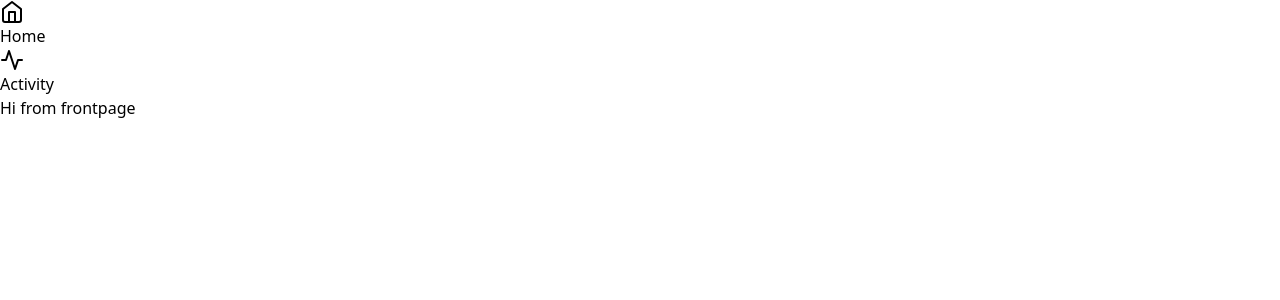
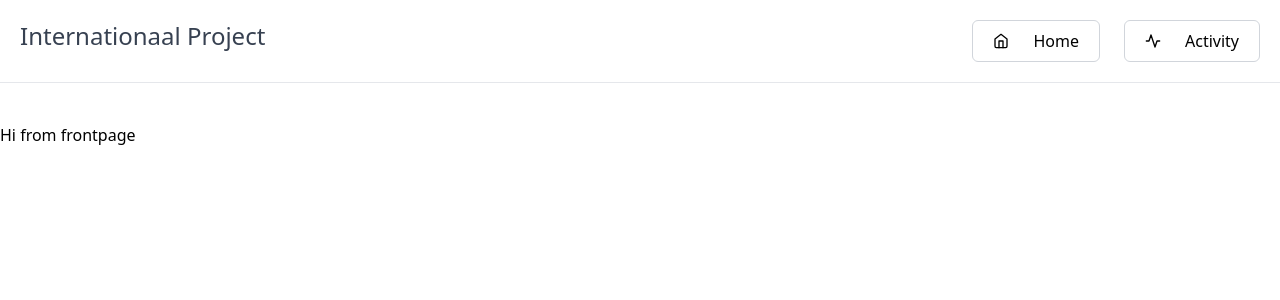
Before and after one commit to laurens-mesure/internationaal_project, a React (Create React App) app: page / in a window 1280 px wide. Shown: the top 300 px of the page. Built offline with nearby package versions, Linux system fonts and the light colour scheme.

Commit message:
Added nav menu

```diff
--- a/src/Components/Nav.tsx
+++ b/src/Components/Nav.tsx
@@ -1,4 +1,5 @@
 import React from "react";
+import { Link } from "react-router-dom";
 
 // Icons
 import HomeIcon from "../assets/img/home.svg";
@@ -6,19 +7,35 @@ import ActivityIcon from "../assets/img/activity.svg";
 
 const Nav: React.FC = () => {
     return (
-        <nav>
-            <ul>
-                <li>
-                    <img src={HomeIcon} alt="Home" />
-                    <p>Home</p>
-                </li>
-                <li>
-                    <img src={ActivityIcon} alt="Activity" />
-                    <p>Activity</p>
-                </li>
+        <nav className="border-b border-gray p-5 flex flex-row mb-10">
+            <h1 className="text-gray-700 text-2xl">Internationaal Project</h1>
+            <ul className="ml-auto w-max flex flex-row">
+                <NavItem route="/" title="Home" icon={HomeIcon} />
+                <NavItem
+                    route="/activity"
+                    title="Activity"
+                    icon={ActivityIcon}
+                />
             </ul>
         </nav>
     );
 };
 
+interface INavItem {
+    title: string;
+    route: string;
+    icon: string;
+}
+
+const NavItem: React.FC<INavItem> = ({ title, route, icon }) => {
+    return (
+        <li className="border border-gray-300 rounded-md px-5 py-2 ml-6">
+            <Link to={route} className="flex flex-row items-center">
+                <img src={icon} alt={title} className="h-4" />
+                <p className="ml-6">{title}</p>
+            </Link>
+        </li>
+    );
+};
+
 export default Nav;
```
